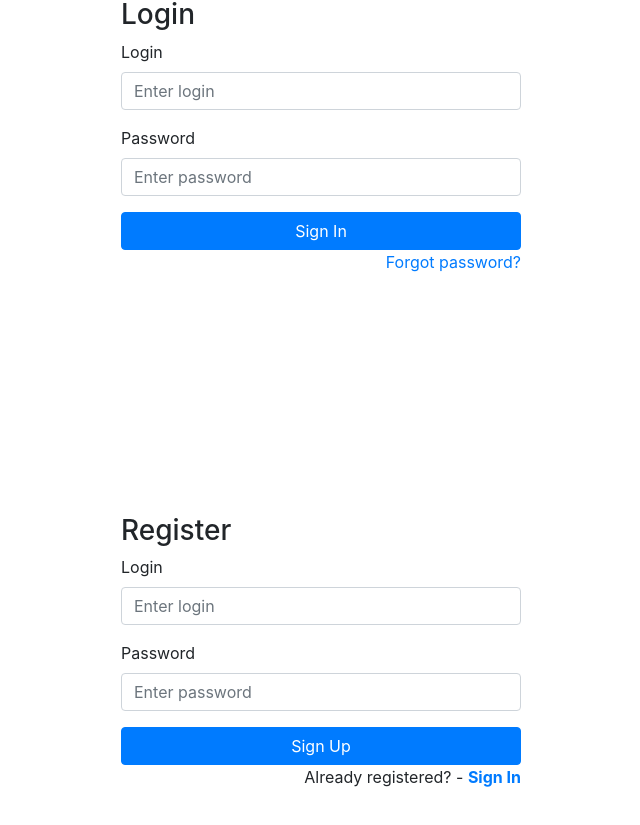
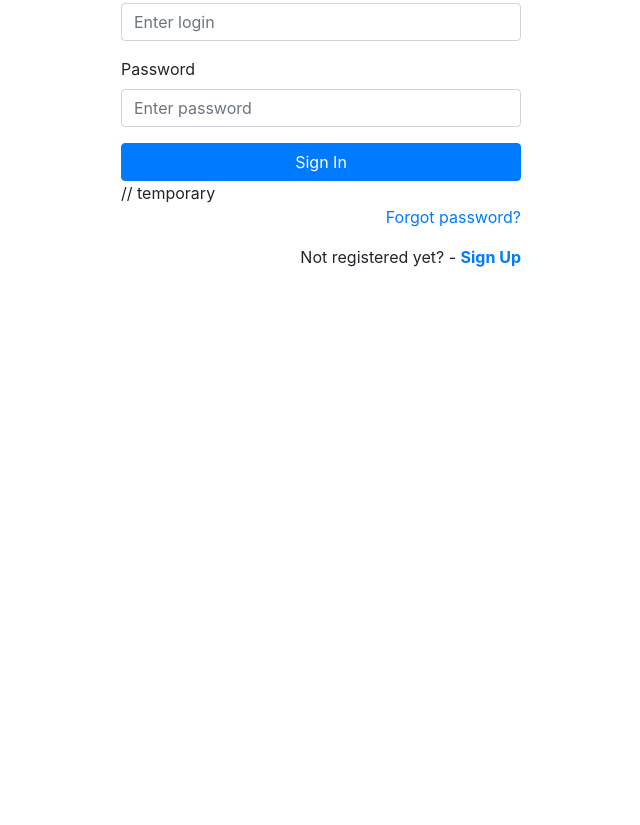
Before and after one commit to empireV/ManagerApp, a React (Create React App) app in the folder client/manager-app/: page /login in a window 1280 px wide. Shown: the part 311-1136 px from the top of the page, without its empty margins (319-959 px from the left). After the commit the page ends 820 px from the top, so only its background shows below. Built offline with nearby package versions, Linux system fonts and the light colour scheme.

Commit message:
done some routes, started main page

```diff
--- a/client/manager-app/src/app/App.js
+++ b/client/manager-app/src/app/App.js
@@ -11,15 +11,32 @@ import {
 import {Header} from "../header/Header";
 import {Login} from "../sign/Login";
 import {Register} from "../sign/Register";
+import {Main} from "../main/Main";
 
 function App() {
-  return (
-    <div className="App">
-      <Header/>
-      <Login/>
-      <Register/>
-    </div>
-  );
+    return (
+        <div className="App">
+            <Router>
+                <Switch>
+                    <Route path='/login' exact>
+                        <Login/>
+                    </Route>
+                    <Route path='/register' exact>
+                        <Register/>
+                    </Route>
+                    <Route path='/main' exact>
+                        <Header/>
+                        <Main/>
+                    </Route>
+
+                    <Redirect from="/" to="/login" exact/>
+                    <Redirect from="*" to="/"/>
+
+
+                </Switch>
+            </Router>
+        </div>
+    );
 }
 
 export default App;
--- a/client/manager-app/src/sign/Login.js
+++ b/client/manager-app/src/sign/Login.js
@@ -1,12 +1,17 @@
 import React, { Component } from "react";
 import axios from 'axios';
+import { Link } from "react-router-dom";
 import './Wrap.scss';
 
 export class Login extends Component {
     constructor(props) {
         super(props);
 
+        this.state = {
+            forgot: false
+        }
     }
+
     submit = () => {
         const name = document.getElementById('login').value
         const pass = document.getElementById('password').value
@@ -18,7 +23,13 @@ export class Login extends Component {
                 console.log(err);
             })
     }
+    forgot = () => {
+        this.setState({
+            forgot: !this.state.forgot
+        })
+    }
     render() {
+        const { forgot } = this.state;
         return (
             <div className='wrapper'>
                 <form>
@@ -37,9 +48,16 @@ export class Login extends Component {
                     {/*        <label className="custom-control-label">Remember me</label>*/}
                     {/*    </div>*/}
                     {/*</div>*/}
-                    <button type="button" className="btn btn-primary btn-block" onClick={this.submit}>Sign In</button>
+                    <Link to='/main/'><button type="button" className="btn btn-primary btn-block" onClick={this.submit}>Sign In</button></Link> // temporary
+                    {/*<button type="button" className="btn btn-primary btn-block" onClick={this.submit}>Sign In</button>*/}
                     <p className="forgot-password text-right">
-                        <a href="#">Forgot password?</a>
+                        <a href="#" onClick={this.forgot} >Forgot password?</a>
+                    </p>
+                    {
+                        forgot && <div className='bg-warning text-white text-center'>CONTACT ADMINISTRATOR +(380)123-45-67</div>
+                    }
+                    <p className="forgot-password text-right">
+                        Not registered yet? - <Link to="/register"><b>Sign Up</b></Link>
                     </p>
                 </form>
             </div>
--- a/client/manager-app/src/sign/Register.js
+++ b/client/manager-app/src/sign/Register.js
@@ -1,6 +1,7 @@
 import React, { Component } from "react";
 import axios from 'axios';
 import './Wrap.scss';
+import {Link} from "react-router-dom";
 
 export class Register extends Component {
     constructor(props) {
@@ -33,7 +34,7 @@ export class Register extends Component {
                     </div>
                     <button type="button" className="btn btn-primary btn-block" onClick={this.submit}>Sign Up</button>
                     <p className="forgot-password text-right">
-                         Already registered? - <a href="#"><b>Sign In</b></a>
+                        Already registered? - <Link to="/login"><b>Sign In</b></Link>
                     </p>
                 </form>
             </div>
```
Also changed, not shown: client/manager-app/src/main/TaskBlock.js (added).
